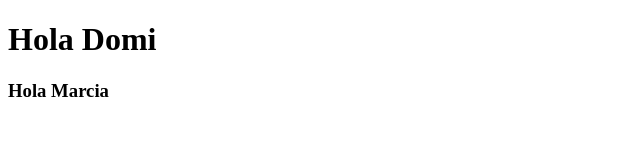
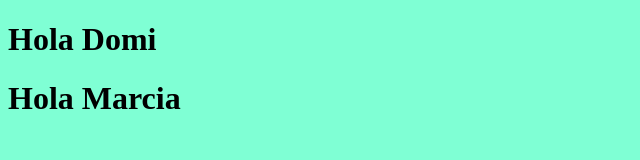
Before and after one commit to MarciaMillanao/git, a plain HTML site: page index.html in a window 1280 px wide. Shown: the whole page, without its empty margins (0-640 px from the left). Drawn offline with Linux system fonts and the light colour scheme.

Commit message:
background body

```diff
--- a/src/index.html
+++ b/index.html
@@ -4,12 +4,13 @@
   <meta charset="UTF-8">
   <meta name="viewport" content="width=device-width, initial-scale=1.0">
   <meta http-equiv="X-UA-Compatible" content="ie=edge">
+  <link rel="stylesheet" href="./src/style.css">
   <title>Git</title>
 </head>
 <body>
   <h1>
     Hola Domi
   </h1>
-  <h3>Hola Marcia</h3>
+  <h1>Hola Marcia</h1>
 </body>
 </html>
--- /dev/null
+++ b/src/style.css
@@ -0,0 +1,3 @@
+body{
+  background-color: aquamarine;
+}
```
